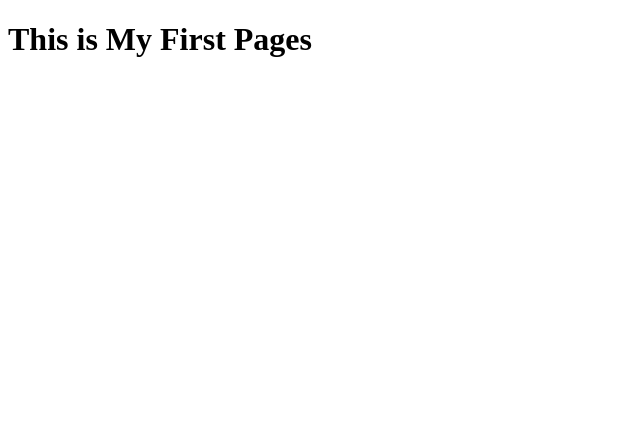
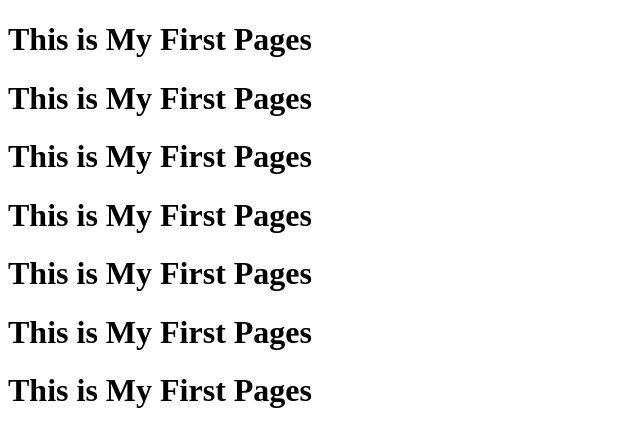
Before and after one commit to fensheng/test, a plain HTML site: page index.html in a window 1280 px wide. Shown: the whole page, without its empty margins (0-640 px from the left). Drawn offline with Linux system fonts and the light colour scheme.

Commit message:
Update index.html

```diff
--- a/index.html
+++ b/index.html
@@ -7,5 +7,11 @@
 </head>
 <body>
     <h1>This is My First Pages</h1>
+        <h1>This is My First Pages</h1>
+        <h1>This is My First Pages</h1>
+        <h1>This is My First Pages</h1>
+        <h1>This is My First Pages</h1>
+        <h1>This is My First Pages</h1>
+        <h1>This is My First Pages</h1>
 </body>
 </html>
```
